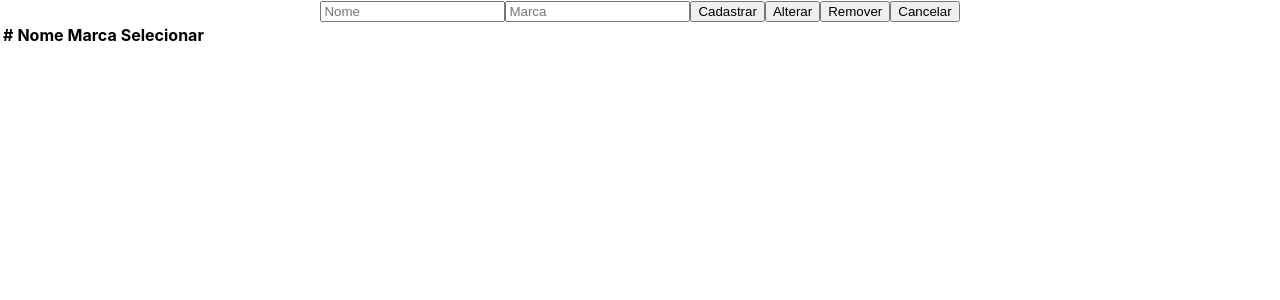
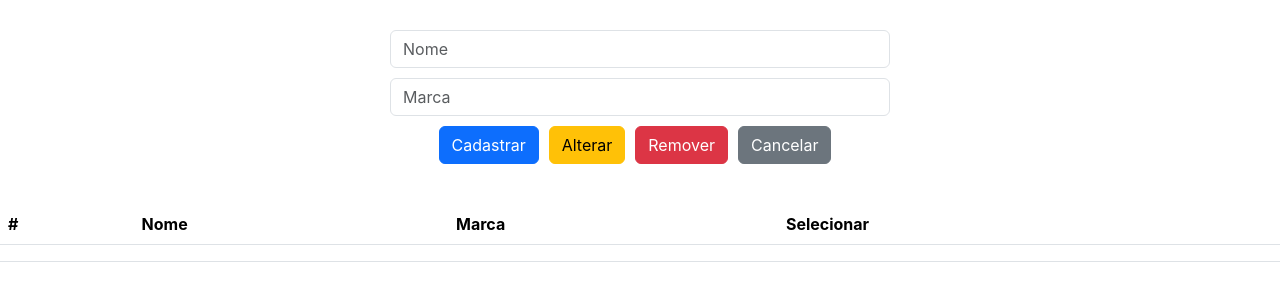
Before and after one commit to oberon4589/CursoSpringReact, a React (Create React App) app in the folder front/: page / in a window 1280 px wide. Shown: the top 300 px of the page. Built offline with nearby package versions, Linux system fonts and the light colour scheme.

Commit message:
feat: estilizando componentes

```diff
--- a/front/public/index.html
+++ b/front/public/index.html
@@ -8,6 +8,12 @@
         <meta
             name="description"
             content="Web site created using create-react-app"
+        />
+        <link
+            href="https://cdn.jsdelivr.net/npm/bootstrap@5.3.2/dist/css/bootstrap.min.css"
+            rel="stylesheet"
+            integrity="sha384-T3c6CoIi6uLrA9TneNEoa7RxnatzjcDSCmG1MXxSR1GAsXEV/Dwwykc2MPK8M2HN"
+            crossorigin="anonymous"
         />
         <link rel="apple-touch-icon" href="%PUBLIC_URL%/logo192.png" />
         <!--
@@ -38,6 +44,5 @@
 
       To begin the development, run `npm start` or `yarn start`.
       To create a production bundle, use `npm run build` or `yarn build`.
-    -->
-  </body>
+    --></body>
 </html>
--- a/front/src/App.css
+++ b/front/src/App.css
@@ -1,38 +1,13 @@
-.App {
-  text-align: center;
+form {
+    width: 500px;
+    margin: 30px auto;
+    text-align: center;
 }
 
-.App-logo {
-  height: 40vmin;
-  pointer-events: none;
+form input {
+    margin-bottom: 10px;
 }
 
-@media (prefers-reduced-motion: no-preference) {
-  .App-logo {
-    animation: App-logo-spin infinite 20s linear;
-  }
+form input[type='button'] {
+    margin-right: 10px;
 }
-
-.App-header {
-  background-color: #282c34;
-  min-height: 100vh;
-  display: flex;
-  flex-direction: column;
-  align-items: center;
-  justify-content: center;
-  font-size: calc(10px + 2vmin);
-  color: white;
-}
-
-.App-link {
-  color: #61dafb;
-}
-
-@keyframes App-logo-spin {
-  from {
-    transform: rotate(0deg);
-  }
-  to {
-    transform: rotate(360deg);
-  }
-}
--- a/front/src/App.js
+++ b/front/src/App.js
@@ -4,7 +4,7 @@ import Tabela from './Tabela';
 
 function App() {
     return (
-        <div className="App">
+        <div>
             <Formulario />
             <Tabela />
         </div>
--- a/front/src/Formulario.js
+++ b/front/src/Formulario.js
@@ -4,13 +4,37 @@ const Formulario = () => {
     return (
         <div>
             <form>
-                <input type="text" placeholder="Nome" />
-                <input type="text" placeholder="Marca" />
+                <input
+                    type="text"
+                    placeholder="Nome"
+                    className="form-control"
+                />
+                <input
+                    type="text"
+                    placeholder="Marca"
+                    className="form-control"
+                />
 
-                <input type="button" value="Cadastrar" />
-                <input type="button" value="Alterar" />
-                <input type="button" value="Remover" />
-                <input type="button" value="Cancelar" />
+                <input
+                    type="button"
+                    value="Cadastrar"
+                    className="btn btn-primary"
+                />
+                <input
+                    type="button"
+                    value="Alterar"
+                    className="btn btn-warning"
+                />
+                <input
+                    type="button"
+                    value="Remover"
+                    className="btn btn-danger"
+                />
+                <input
+                    type="button"
+                    value="Cancelar"
+                    className="btn btn-secondary"
+                />
             </form>
         </div>
     );
--- a/front/src/Tabela.js
+++ b/front/src/Tabela.js
@@ -3,7 +3,7 @@ import React from 'react';
 const Tabela = () => {
     return (
         <div>
-            <table>
+            <table className="table">
                 <thead>
                     <tr>
                         <th>#</th>
```
Lines whose indentation alone changed are shown as unchanged.
